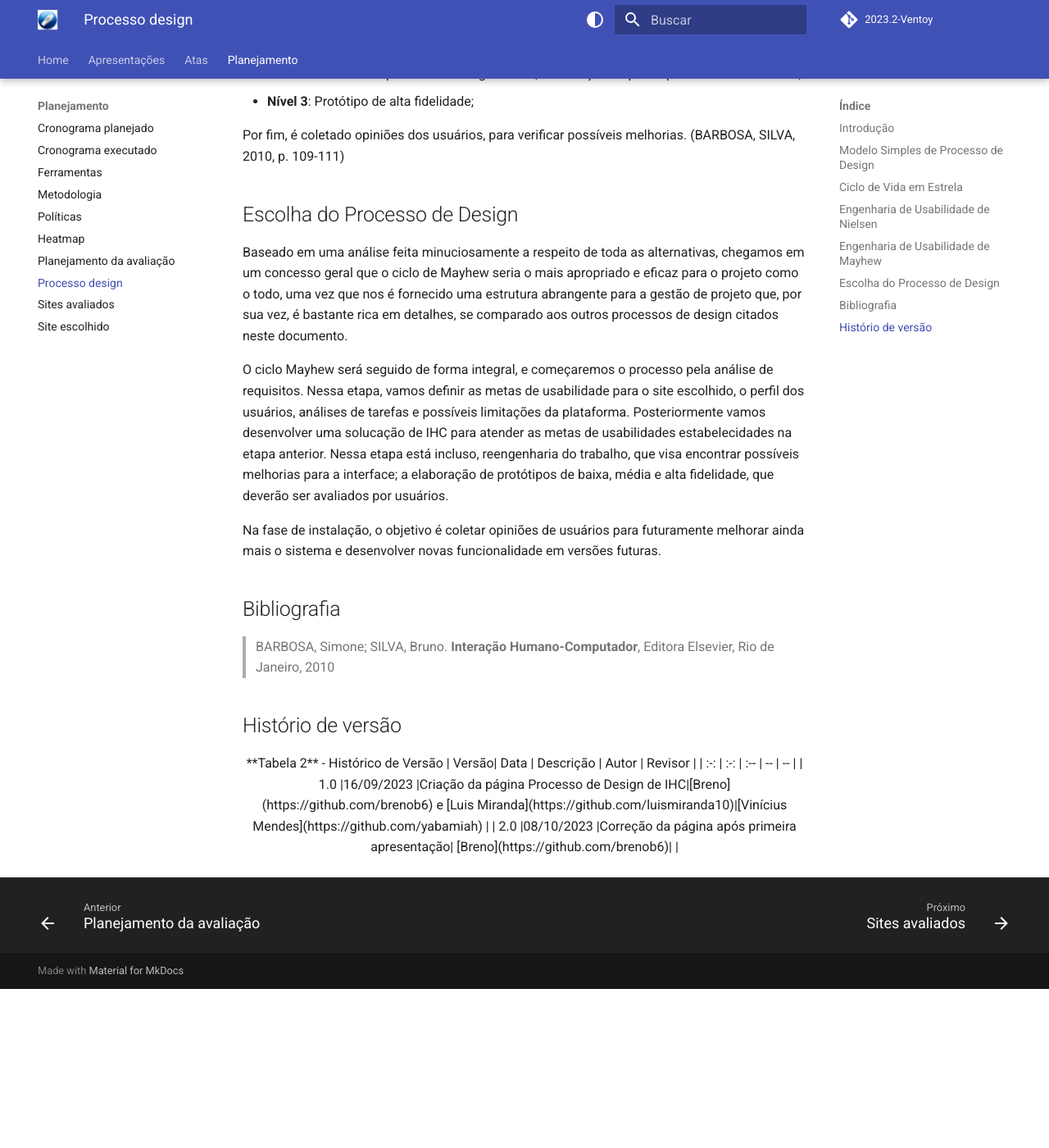
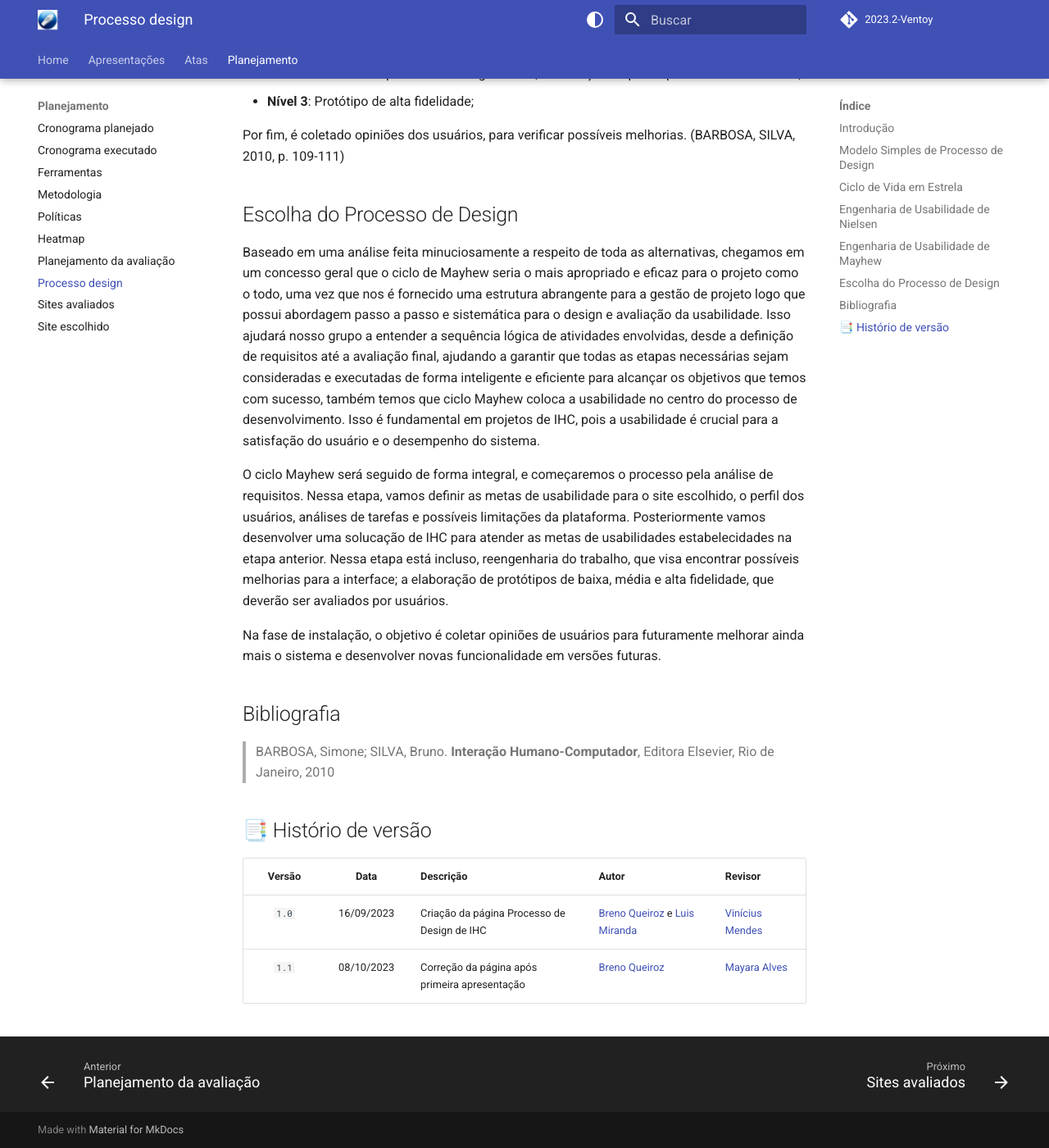
Before and after one commit to Interacao-Humano-Computador/2023.2-Ventoy, an MkDocs documentation site: the page built from docs/planejamento/processo_de_design.md, in a window 1280 px wide and 1400 px high, scrolled down 1818 px. Shown: the whole window at 82% size. Built offline with MkDocs 1.6.1 and Material for MkDocs 9.7.7, drawn with Linux system fonts in a browser that asks for light colours; comment, search, counter and statistics services are not loaded; before the commit the page ends 3024 px from its top, so only the background shows below that.

Commit message:
Update processo_de_design.md

```diff
--- a/docs/planejamento/processo_de_design.md
+++ b/docs/planejamento/processo_de_design.md
@@ -104,10 +104,7 @@ Por fim, é coletado opiniões dos usuários, para verificar possíveis melhoria
 
 ## Escolha do Processo de Design
 
-Baseado em uma análise feita minuciosamente a respeito de toda as alternativas, chegamos em um concesso
-geral que o ciclo de Mayhew seria o mais apropriado e eficaz para o projeto como o todo, uma vez que
-nos é fornecido uma estrutura abrangente para a gestão de projeto que, por sua vez, é bastante rica em
-detalhes, se comparado aos outros processos de design citados neste documento.
+Baseado em uma análise feita minuciosamente a respeito de toda as alternativas, chegamos em um concesso geral que o ciclo de Mayhew seria o mais apropriado e eficaz para o projeto como o todo, uma vez que nos é fornecido uma estrutura abrangente para a gestão de projeto logo que possui abordagem passo a passo e sistemática para o design e avaliação da usabilidade. Isso ajudará nosso grupo a entender a sequência lógica de atividades envolvidas, desde a definição de requisitos até a avaliação final, ajudando a garantir que todas as etapas necessárias sejam consideradas e executadas de forma inteligente e eficiente para alcançar os objetivos que temos com sucesso, também temos que ciclo Mayhew coloca a usabilidade no centro do processo de desenvolvimento. Isso é fundamental em projetos de IHC, pois a usabilidade é crucial para a satisfação do usuário e o desempenho do sistema.
 
 O ciclo Mayhew será seguido de forma integral, e começaremos o processo pela análise de requisitos.
 Nessa etapa, vamos definir as metas de usabilidade para o site escolhido, o perfil dos usuários,
@@ -123,15 +120,9 @@ o sistema e desenvolver novas funcionalidade em versões futuras.
 
 > BARBOSA, Simone; SILVA, Bruno. **Interação Humano-Computador**, Editora Elsevier, Rio de Janeiro, 2010
 
-## Histório de versão
-
-<center>
-
-**Tabela 2** - Histórico de Versão
+## 📑 Histório de versão
 
 | Versão| Data      | Descrição | Autor | Revisor       |
 | :-:   | :-:       | :--       | --    | --            |
-| 1.0   |16/09/2023 |Criação da página Processo de Design de IHC|[Breno](https://github.com/brenob6) e [Luis Miranda](https://github.com/luismiranda10)|[Vinícius Mendes](https://github.com/yabamiah)   |
-| 2.0   |08/10/2023 |Correção da página após primeira apresentação| [Breno](https://github.com/brenob6)|                   |
-
-</center>
+| `1.0`   |16/09/2023 |Criação da página Processo de Design de IHC|[Breno Queiroz](https://github.com/brenob6) e [Luis Miranda](https://github.com/luismiranda10)|[Vinícius Mendes](https://github.com/yabamiah)   |
+| `1.1`   |08/10/2023 |Correção da página após primeira apresentação| [Breno Queiroz](https://github.com/brenob6)|  [Mayara Alves](https://github.com/Mayara-tech)                 |
```
